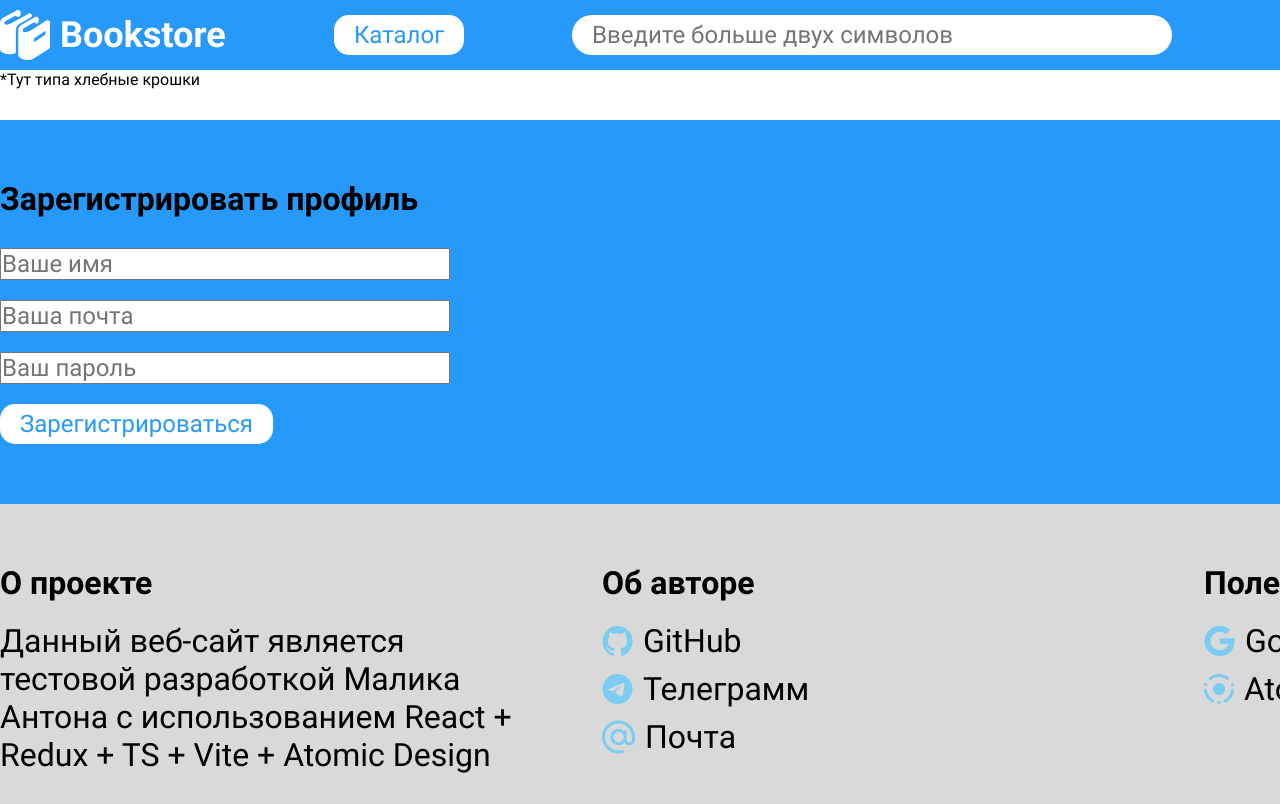
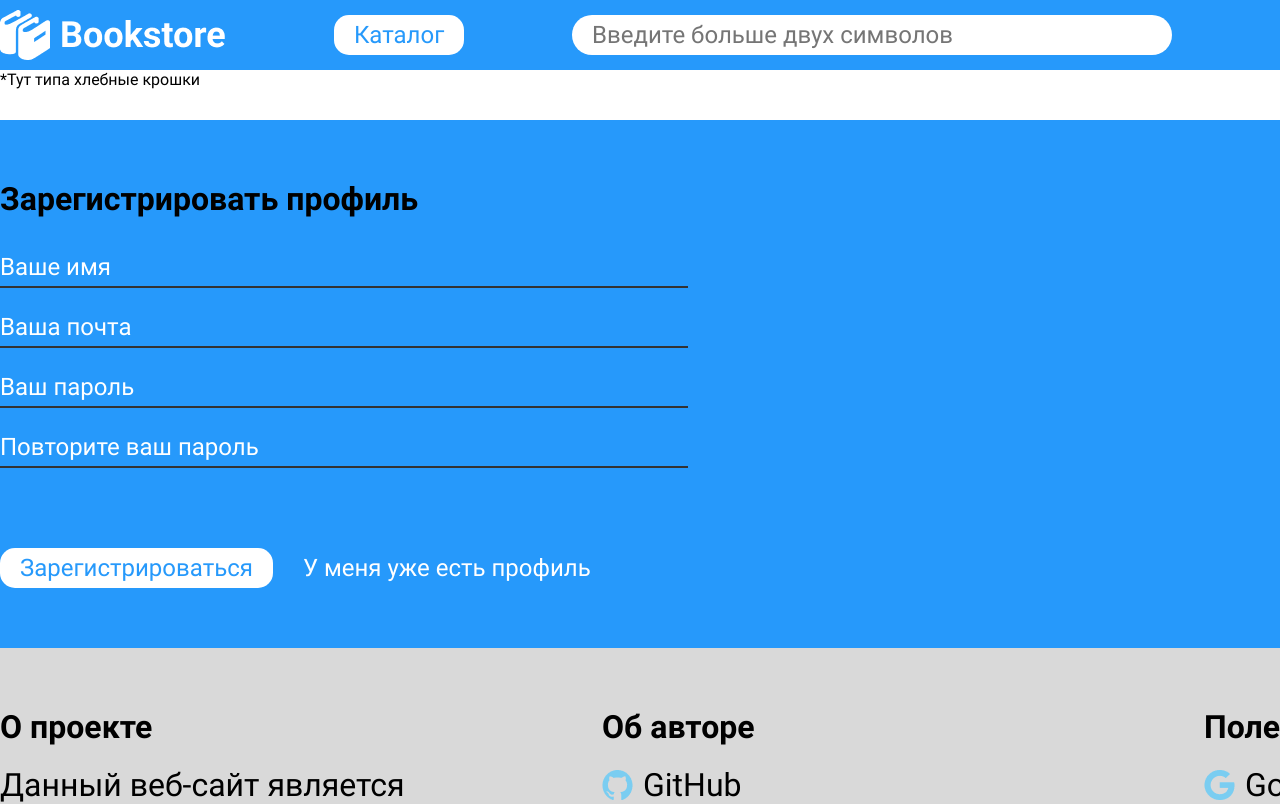
Before and after one commit to MalikAdventure/onlineBookStore, a React (Vite) app: page / in a window 1280 px wide. Shown: the top 804 px of the page. Built offline with nearby package versions, Linux system fonts and the light colour scheme.

Commit message:
Add style. Fix registration and interface

```diff
--- a/src/main.scss
+++ b/src/main.scss
@@ -72,7 +72,20 @@ html {
 }
 
 .input-form {
-	width: 450px;
+	width: 40%;
+	height: 40px;
+	background-color: rgba(0, 0, 0, 0);
+	border: none;
+	border-bottom: 2px solid var(--black);
+	outline: none;
+
+	&::placeholder {
+		color: var(--white);
+	}
+
+	&_error {
+		border-bottom: 2px solid red;
+	}
 }
 
 .container {
--- a/src/organisms/registration/registration.interface.ts
+++ b/src/organisms/registration/registration.interface.ts
@@ -2,4 +2,5 @@ export interface IRegistration {
 	name: string
 	email: string
 	password: string
+	repeatPassword: string
 }
--- a/src/organisms/registration/registration.scss
+++ b/src/organisms/registration/registration.scss
@@ -12,15 +12,34 @@
 	}
 
 	&__box {
+		width: 100%;
+		margin-bottom: 60px;
+	}
+
+	&__item {
 		display: flex;
+		justify-content: space-between;
+		align-items: center;
 		margin-bottom: 20px;
+	}
 
-		&:last-child {
-			margin-bottom: 30px;
+	&__text {
+		width: 55%;
+	}
+
+	&__buttons {
+		display: flex;
+		align-items: center;
+	}
+
+	&__button {
+		margin-right: 30px;
+	}
+
+	&__link {
+		> a {
+			color: var(--white);
+			text-decoration: none;
 		}
 	}
-
-	&__input {
-		margin-right: 20px;
-	}
 }
--- a/src/organisms/registration/registration.tsx
+++ b/src/organisms/registration/registration.tsx
@@ -9,13 +9,16 @@ import RegularButton from '../../atoms/buttons/regularButton/regularButton'
 import { IRegistration } from './registration.interface'
 
 const Registration: FC = () => {
-	const { register, handleSubmit, formState } = useForm<IRegistration>({
+	const { register, handleSubmit, formState, watch } = useForm<IRegistration>({
 		mode: 'onChange',
 	})
+
+	const password = watch('password', '')
 
 	const nameError = formState.errors.name?.message
 	const emailError = formState.errors.email?.message
 	const passwordError = formState.errors.password?.message
+	const repeatPasswordError = formState.errors.repeatPassword?.message
 
 	const onSubmit: SubmitHandler<IRegistration> = (data) => {
 		console.log(data)
@@ -29,12 +32,15 @@ const Registration: FC = () => {
 				</h1>
 				<form className='registration__form' onSubmit={handleSubmit(onSubmit)}>
 					<div className='registration__box'>
+						<div className='registration__item'>
 							<input
-							className='registration__input input-form description-text'
+								className={`registration__input input-form description-text ${
+									nameError ? 'input-form_error' : ''
+								}`}
 								type='text'
 								placeholder='Ваше имя'
 								{...register('name', {
-								required: 'Это поле обязательно к заполнению1',
+									required: 'Это поле обязательно к заполнению',
 									minLength: {
 										value: 2,
 										message: 'Минимум 2 символа',
@@ -45,43 +51,78 @@ const Registration: FC = () => {
 									},
 								})}
 							/>
-						{nameError && <p className='error-text'>{nameError}</p>}
+							{nameError && (
+								<p className='registration__text error-text'>{nameError}</p>
+							)}
 						</div>
-					<div className='registration__box'>
+						<div className='registration__item'>
 							<input
-							className='registration__input input-form description-text'
+								className={`registration__input input-form description-text ${
+									emailError ? 'input-form_error' : ''
+								}`}
 								type='email'
 								placeholder='Ваша почта'
 								{...register('email', {
-								required: 'Это поле обязательно к заполнению2',
+									required: 'Это поле обязательно к заполнению',
 									pattern: {
 										value: /^[A-Z0-9._%+-]+@[A-Z0-9.-]+\.[A-Z]{2,}$/i,
 										message: 'Неправильная почта',
 									},
 								})}
 							/>
-						{emailError && <p className='error-text'>{emailError}</p>}
+							{emailError && (
+								<p className='registration__text error-text'>{emailError}</p>
+							)}
 						</div>
-					<div className='registration__box'>
+						<div className='registration__item'>
 							<input
-							className='registration__input input-form description-text'
+								className={`registration__input input-form description-text ${
+									passwordError ? 'input-form_error' : ''
+								}`}
 								type='password'
 								placeholder='Ваш пароль'
 								{...register('password', {
-								required: 'Это поле обязательно к заполнению3',
+									required: 'Это поле обязательно к заполнению',
 									pattern: {
 										value:
 											/^(?=.*[a-z])(?=.*[A-Z])(?=.*\d)(?=.*[!@#$%^&*])[a-zA-Z\d!@#$%^&*]{8,}$/,
 										message:
-										'Пароль должен быть не меньше 8 символов и содержать как минимум одну заглавную букву, одну строчную букву, одну цифру и один специальный символ.',
+											'Пароль должен быть не меньше 8 символов и содержать как минимум одну заглавную букву, одну строчную букву, одну цифру и один специальный символ',
 									},
 								})}
 							/>
-						{passwordError && <p className='error-text'>{passwordError}</p>}
+							{passwordError && (
+								<p className='registration__text error-text'>{passwordError}</p>
+							)}
 						</div>
+						<div className='registration__item'>
+							<input
+								className={`registration__input input-form description-text ${
+									repeatPasswordError ? 'input-form_error' : ''
+								}`}
+								type='password'
+								placeholder='Повторите ваш пароль'
+								{...register('repeatPassword', {
+									required: 'Это поле обязательно к заполнению',
+									validate: (value) =>
+										value === password || 'Пароли не совпадают',
+								})}
+							/>
+							{repeatPasswordError && (
+								<p className='registration__text error-text'>
+									{repeatPasswordError}
+								</p>
+							)}
+						</div>
+					</div>
+					<div className='registration__buttons'>
 						<RegularButton type='submit' className='registration__button'>
 							Зарегистрироваться
 						</RegularButton>
+						<p className='registration__link description-text'>
+							<a href='#'>У меня уже есть профиль</a>
+						</p>
+					</div>
 				</form>
 			</div>
 		</section>
```
Lines whose indentation alone changed are shown as unchanged.
